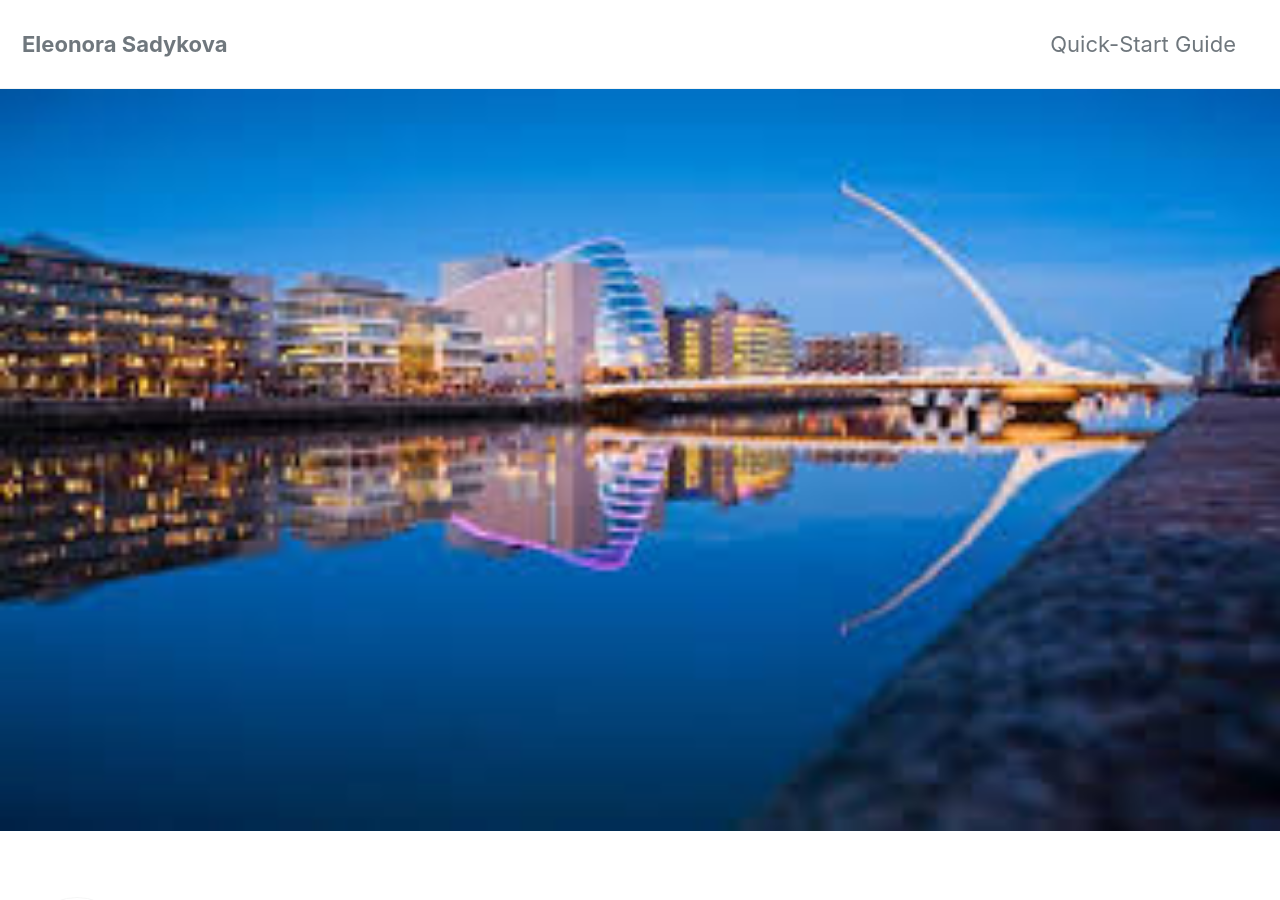
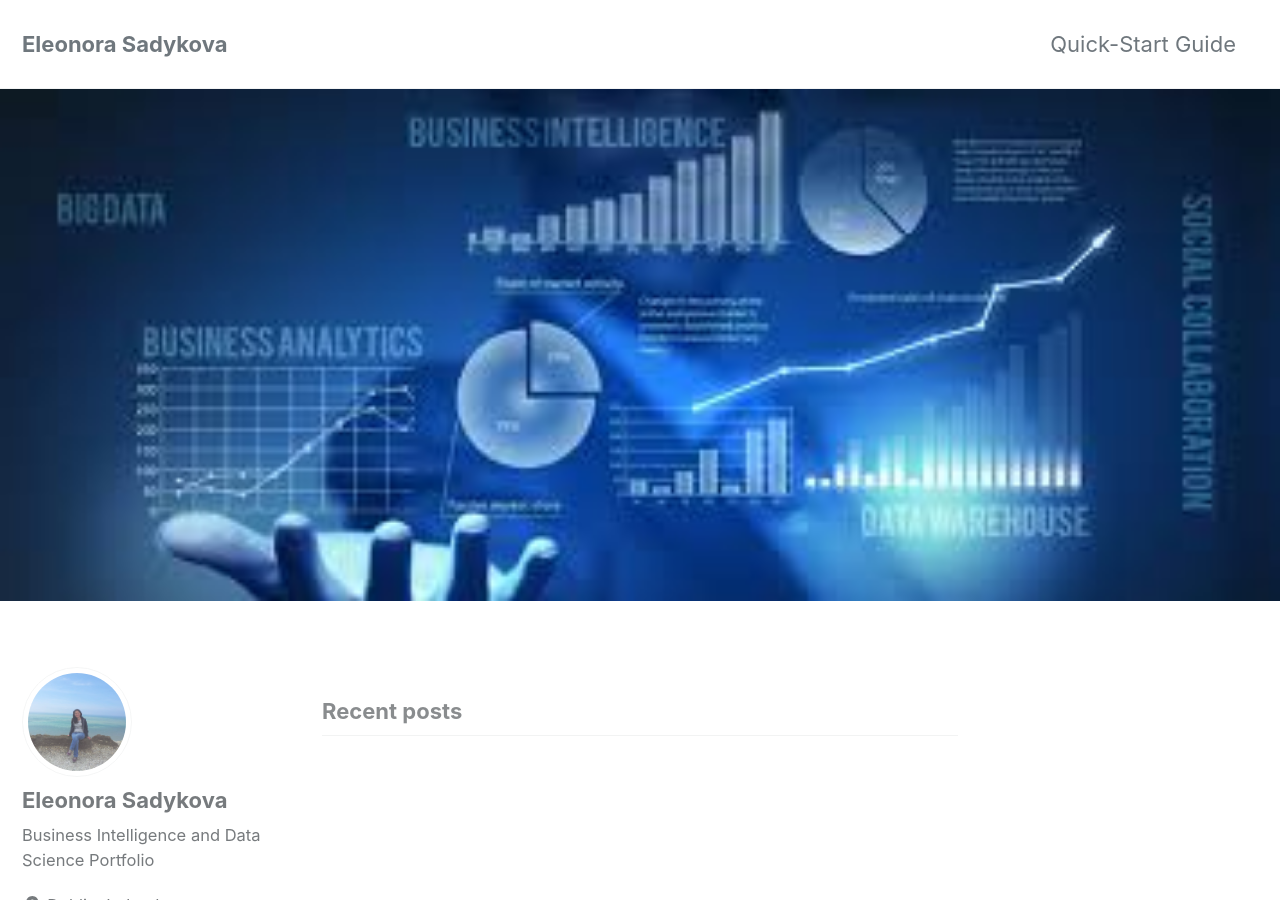
Before and after one commit to elenlang/elenlang.github.io, a Jekyll site: the page built from index.html, in a window 1280 px wide and 900 px high. Built offline with Jekyll 4.4.1, drawn with Linux system fonts in a browser that asks for light colours; cached includes are drawn as plain includes; nearby versions of some CDN libraries; the list of posts is cut into pages by our own code.

Commit message:
change content

```diff
--- a/index.html
+++ b/index.html
@@ -2,5 +2,5 @@
 layout: home
 author_profile: true
 header:
-  image: "/images/dublin.jpg"
+  image: "/images/mainimage.jpg"
 ---
```
Also changed, not shown: images/imagesC27VLZXZ.jpg (added), images/mainimage.jpg (added).
